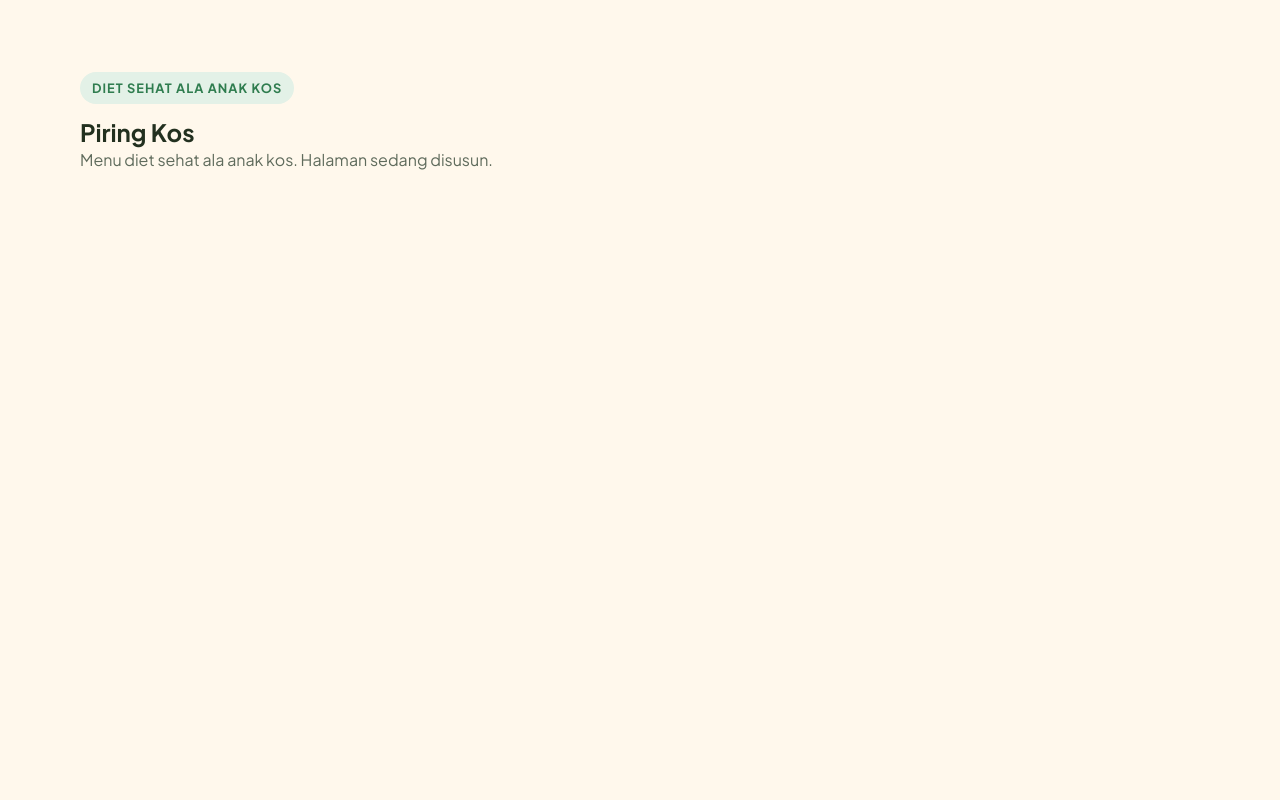
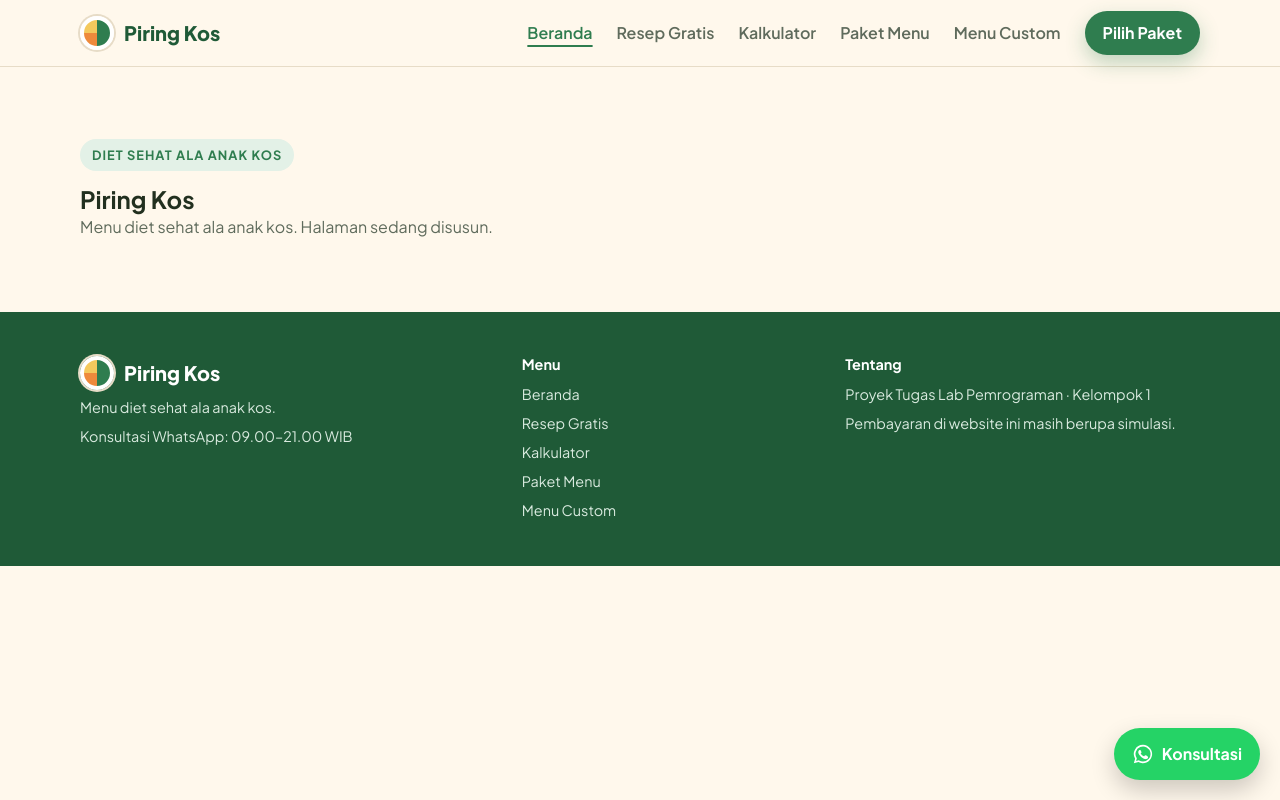
Before and after one commit to riskymulidan-cloud/lab-pemograman-kelompok-1, a plain HTML site: page piringkos/index.html in a window 1280 px wide. Drawn offline with Linux system fonts and the light colour scheme.

Commit message:
feat: navbar dan footer bersama di components.js

```diff
--- a/piringkos/css/style.css
+++ b/piringkos/css/style.css
@@ -82,3 +82,40 @@ input:focus, select:focus, textarea:focus { outline: 2px solid var(--green); bor
   background: var(--orange-soft); border-left: 5px solid var(--orange); border-radius: 14px;
   padding: 18px 22px; font-size: .93rem; margin-top: 34px; max-width: 780px;
 }
+
+/* ---------- Navbar ---------- */
+.navbar {
+  position: sticky; top: 0; z-index: 50; background: rgba(255, 248, 236, .94);
+  backdrop-filter: blur(8px); border-bottom: 1px solid var(--line);
+}
+.nav-inner { display: flex; align-items: center; justify-content: space-between; height: var(--nav-height); }
+.logo { display: flex; align-items: center; gap: 10px; font-weight: 800; font-size: 1.25rem; text-decoration: none; color: var(--green-dark); }
+.logo-plate {
+  width: 34px; height: 34px; border-radius: 50%; border: 4px solid #fff; box-shadow: 0 0 0 2px var(--line);
+  background: conic-gradient(var(--green) 0 50%, var(--orange) 50% 75%, var(--yellow) 75% 100%);
+}
+.nav-links { display: flex; gap: 24px; align-items: center; }
+.nav-links a:not(.btn) { text-decoration: none; font-weight: 600; color: var(--muted); }
+.nav-links a:not(.btn):hover, .nav-links a.active { color: var(--green); }
+.nav-links a.active { text-decoration: underline; text-underline-offset: 6px; text-decoration-thickness: 2px; }
+.nav-cta { padding: 9px 18px; }
+.burger { display: none; background: none; border: none; cursor: pointer; color: var(--green-dark); }
+.burger .icon { width: 28px; height: 28px; }
+
+/* ---------- Footer ---------- */
+.footer { background: var(--green-dark); color: #d9eadf; padding: 44px 0; font-size: .9rem; }
+.footer-inner { display: grid; grid-template-columns: 1.4fr 1fr 1.2fr; gap: 28px; }
+.footer h4 { color: #fff; margin-bottom: 10px; }
+.footer ul { list-style: none; display: grid; gap: 6px; }
+.footer a { text-decoration: none; }
+.footer a:hover { color: #fff; }
+.footer p { margin-top: 6px; }
+.logo.light { color: #fff; }
+
+/* ---------- Tombol WhatsApp melayang ---------- */
+.wa-float {
+  position: fixed; right: 20px; bottom: 20px; z-index: 60; background: var(--wa); color: #fff;
+  border-radius: var(--radius-pill); padding: 13px 18px; font-weight: 700; text-decoration: none;
+  box-shadow: 0 10px 24px rgba(0, 0, 0, .2); display: flex; align-items: center; gap: 8px;
+}
+.wa-float .icon { width: 22px; height: 22px; }
--- a/piringkos/index.html
+++ b/piringkos/index.html
@@ -26,5 +26,8 @@
   </main>
 
   <footer id="site-footer"></footer>
+
+  <script src="js/icons.js"></script>
+  <script src="js/components.js"></script>
 </body>
 </html>
--- /dev/null
+++ b/piringkos/js/components.js
@@ -0,0 +1,102 @@
+/* =========================================================
+   PIRING KOS · components.js
+   Komponen yang dipakai semua halaman: navbar, footer,
+   tombol WhatsApp melayang, dan fungsi bantu.
+   Setiap halaman cukup punya:
+     <header id="site-header"></header>
+     <footer id="site-footer"></footer>
+   ========================================================= */
+
+/* ---------- Pengaturan situs ---------- */
+const SITE = {
+  nama: "Piring Kos",
+  tagline: "Menu diet sehat ala anak kos.",
+  waNumber: "6282124344401",          // format 62..., tanpa 0 di depan
+  jamBalas: "09.00–21.00 WIB"
+};
+
+const NAV_LINKS = [
+  { href: "index.html",      label: "Beranda" },
+  { href: "resep.html",      label: "Resep Gratis" },
+  { href: "kalkulator.html", label: "Kalkulator" },
+  { href: "paket.html",      label: "Paket Menu" },
+  { href: "custom.html",     label: "Menu Custom" }
+];
+
+/* ---------- Fungsi bantu ---------- */
+const $ = (s, el = document) => el.querySelector(s);
+const $$ = (s, el = document) => [...el.querySelectorAll(s)];
+const rupiah = (n) => "Rp" + Math.round(n).toLocaleString("id-ID");
+const waLink = (text) => `https://wa.me/${SITE.waNumber}?text=${encodeURIComponent(text)}`;
+const getParam = (key) => new URLSearchParams(location.search).get(key);
+
+function currentPage() {
+  const file = location.pathname.split("/").pop();
+  return file === "" ? "index.html" : file;
+}
+
+/* ---------- Navbar ---------- */
+function renderNavbar() {
+  const el = $("#site-header");
+  if (!el) return;
+  const page = currentPage();
+  el.className = "navbar";
+  el.innerHTML = `
+    <div class="wrap nav-inner">
+      <a href="index.html" class="logo"><span class="logo-plate" aria-hidden="true"></span>${SITE.nama}</a>
+      <button class="burger" id="burger" type="button" aria-label="Buka menu" aria-expanded="false">${icon("menu")}</button>
+      <nav class="nav-links" id="navLinks">
+        ${NAV_LINKS.map((l) => `<a href="${l.href}" class="${l.href === page ? "active" : ""}">${l.label}</a>`).join("")}
+        <a href="paket.html" class="btn btn-primary nav-cta">Pilih Paket</a>
+      </nav>
+    </div>`;
+
+  const burger = $("#burger"), links = $("#navLinks");
+  burger.addEventListener("click", () => {
+    const open = links.classList.toggle("open");
+    burger.setAttribute("aria-expanded", open);
+    burger.innerHTML = icon(open ? "close" : "menu");
+  });
+}
+
+/* ---------- Footer ---------- */
+function renderFooter() {
+  const el = $("#site-footer");
+  if (!el) return;
+  el.className = "footer";
+  el.innerHTML = `
+    <div class="wrap footer-inner">
+      <div>
+        <div class="logo light"><span class="logo-plate" aria-hidden="true"></span>${SITE.nama}</div>
+        <p>${SITE.tagline}</p>
+        <p>Konsultasi WhatsApp: ${SITE.jamBalas}</p>
+      </div>
+      <div>
+        <h4>Menu</h4>
+        <ul>${NAV_LINKS.map((l) => `<li><a href="${l.href}">${l.label}</a></li>`).join("")}</ul>
+      </div>
+      <div>
+        <h4>Tentang</h4>
+        <p>Proyek Tugas Lab Pemrograman · Kelompok 1</p>
+        <p>Pembayaran di website ini masih berupa simulasi.</p>
+      </div>
+    </div>`;
+}
+
+/* ---------- Tombol WhatsApp melayang ---------- */
+function renderWaFloat() {
+  const a = document.createElement("a");
+  a.className = "wa-float";
+  a.href = waLink(`Halo ${SITE.nama}! Saya mau konsultasi soal menu diet.`);
+  a.target = "_blank";
+  a.rel = "noopener";
+  a.innerHTML = `${icon("whatsapp")} Konsultasi`;
+  document.body.appendChild(a);
+}
+
+document.addEventListener("DOMContentLoaded", () => {
+  renderNavbar();
+  renderFooter();
+  renderWaFloat();
+  renderIcons();
+});
```
